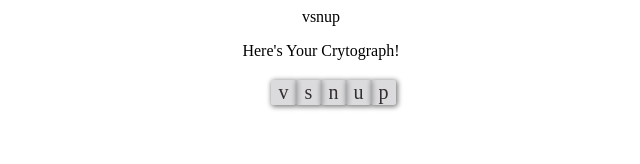
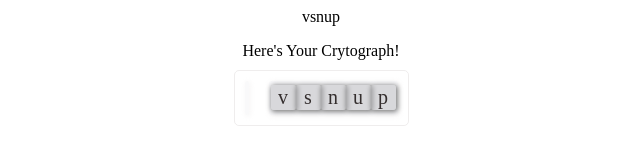
Before and after one commit to johnmdavis125/cryptoGen, a plain HTML site: page index.html in a window 1280 px wide. Both pictures are taken after typing "Sample" into the empty fields and a click on the button "Submit". Shown: the part 358-522 px from the top of the page, without its empty margins (319-959 px from the left). Drawn offline with Linux system fonts and the light colour scheme.

Commit message:
fix spacing issues by dynamically generating word boxes per input

```diff
--- a/script.js
+++ b/script.js
@@ -165,19 +165,31 @@ const cryptoBoard = document.querySelector('.cryptoBoard');
 const genBoxes = () => {
     console.log(cryptograph);
 
-    for (character of cryptograph){
-        const newDiv = document.createElement("div");
-        if (character === ' '){
-            newDiv.classList.add('blankBox');
+    let numWords = cryptograph.split(' ').length;
+    console.log(`numWords: ${numWords}`);
+
+    for (let i = 0; i < numWords; i++){
+        const wordBox = document.createElement("div");
+        wordBox.classList.add('wordBox');
+        wordBox.classList.add(`wordBox-${i}`);
+        cryptoBoard.appendChild(wordBox);
+    }
+
+    let currentWordInLoop = 0;
+    for (let i = 0; i < cryptograph.length; i++){
+        if (cryptograph[i] !== ' '){
+            const letterBox = document.createElement("div");
+            letterBox.classList.add('letterBox');
+            const letter = document.createTextNode(`${cryptograph[i]}`);
+            letterBox.appendChild(letter);
+            const theAppropriateWordBox = document.querySelector(`.wordBox-${currentWordInLoop}`);
+            theAppropriateWordBox.appendChild(letterBox);
         } else {
-            newDiv.classList.add('letterBox');
-            const newText = document.createTextNode(character);
-            newDiv.appendChild(newText);
+            currentWordInLoop += 1;
+            console.log(`Now on word: ${currentWordInLoop}`);
         }
-        cryptoBoard.appendChild(newDiv);
     }
 }
-
 
 ////////////////
 // Program Flow
--- a/style.css
+++ b/style.css
@@ -17,6 +17,23 @@ textarea {
     align-items: center;
     flex-wrap: wrap;
     margin: 10px;
+    border: 1px solid rgb(201, 196, 196, 0.3);
+    border-radius: 5px;
+}
+
+.wordBox {
+    display: flex;
+    justify-content: center;
+    align-items: center;
+    color: rgb(52, 46, 46);
+    background-color: rgba(226, 226, 232, 0.2);
+    border-radius: 3px;
+    font-size: 20px;
+    /* min-width: 150px;  */
+    height: 30px;
+    box-shadow: 1px 1px 5px 1px rgb(218, 215, 215, 0.2);
+    margin: 10px;
+    padding: 2px;
 }
 
 .letterBox {
@@ -30,14 +47,13 @@ textarea {
     width: 25px;
     height: 25px;
     box-shadow: 1px 1px 5px 1px grey;
-    margin-top: 10px;
 }
 
 .blankBox {
     background-color: transparent;
     border-radius: 3px;
     font-size: 10px;
-    width: 25px;
+    width: 50px;
     height: 25px;
 
 }
```
